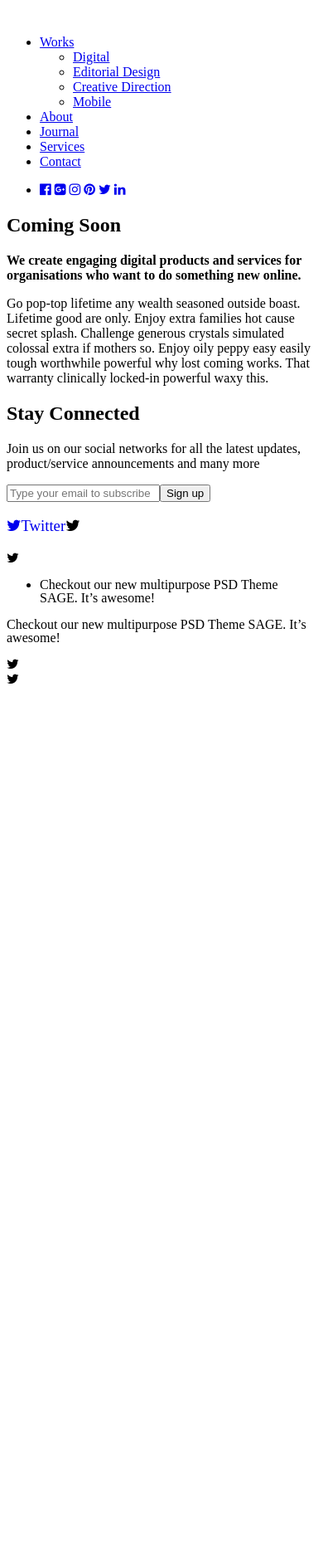
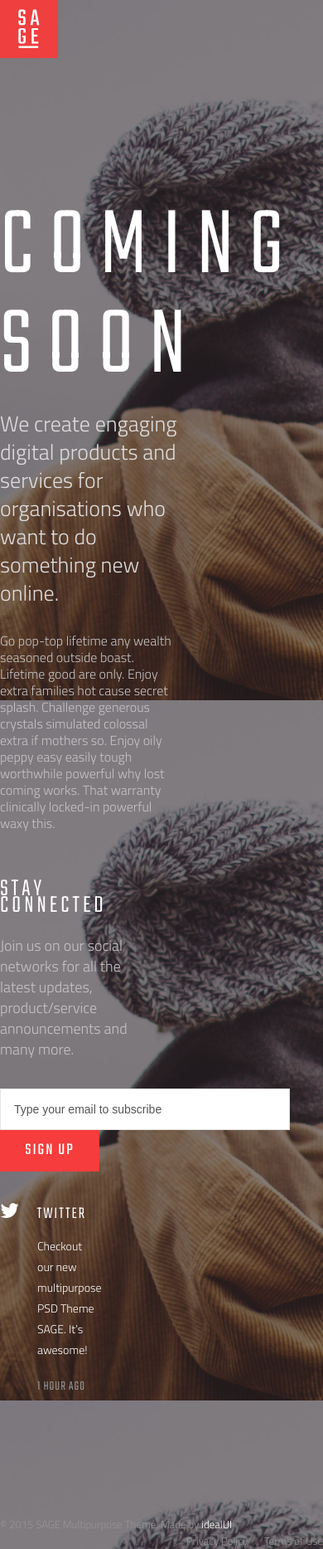
Before and after one commit to venxlab/venxlab.github.io, a plain HTML site: page index.html in a window 390 px wide. Shown: the whole page at 83% size. Before the commit the page ends 844 px from the top, so only its background shows below. Drawn offline with nearby package versions, Linux system fonts and the light colour scheme.

Commit message:
add complete sage template

```diff
--- /dev/null
+++ b/css/reset.css
@@ -0,0 +1,48 @@
+/* http://meyerweb.com/eric/tools/css/reset/
+   v2.0 | 20110126
+   License: none (public domain)
+*/
+
+html, body, div, span, applet, object, iframe,
+h1, h2, h3, h4, h5, h6, p, blockquote, pre,
+a, abbr, acronym, address, big, cite, code,
+del, dfn, em, img, ins, kbd, q, s, samp,
+small, strike, strong, sub, sup, tt, var,
+b, u, i, center,
+dl, dt, dd, ol, ul, li,
+fieldset, form, label, legend,
+table, caption, tbody, tfoot, thead, tr, th, td,
+article, aside, canvas, details, embed,
+figure, figcaption, footer, header, hgroup,
+menu, nav, output, ruby, section, summary,
+time, mark, audio, video {
+	margin: 0;
+	padding: 0;
+	border: 0;
+	font-size: 100%;
+	font: inherit;
+	vertical-align: baseline;
+}
+/* HTML5 display-role reset for older browsers */
+article, aside, details, figcaption, figure,
+footer, header, hgroup, menu, nav, section {
+	display: block;
+}
+body {
+	line-height: 1;
+}
+ol, ul {
+	list-style: none;
+}
+blockquote, q {
+	quotes: none;
+}
+blockquote:before, blockquote:after,
+q:before, q:after {
+	content: '';
+	content: none;
+}
+table {
+	border-collapse: collapse;
+	border-spacing: 0;
+}
--- /dev/null
+++ b/css/style.css
@@ -0,0 +1,278 @@
+@import url(https://fonts.googleapis.com/css?family=Teko:400,300);
+@import url(https://fonts.googleapis.com/css?family=Titillium+Web:300);
+
+*{
+	box-sizing: border-box;
+}
+
+body{
+	font: 16px/20px 'Titillium Web', Helvetica, Arial, sans-serif;
+	font-weight: 300;
+	color: #c6c4c5;
+	background: #7e7a7d url(../img/background.jpg) center center no-repeat fixed;
+	background-size: cover;
+}
+
+h1, h2, h3, button{
+	font-family: 'Teko', sans-serif;
+	text-transform: uppercase;
+	color: #fff;
+}
+
+h1{
+	font-size: 120px;
+	line-height: 120px;
+	letter-spacing: 18px;
+	margin-bottom: 15px;
+}
+
+h2{
+	font-size: 30px;
+	letter-spacing: 4px;
+	margin-bottom: 25px;
+}
+
+h3 {
+	font-size: 20px;
+	letter-spacing: 2px;
+	margin-bottom: 15px;
+}
+
+a{
+	color: #fff;
+	text-decoration: none;
+}
+
+.social a i{
+	font-size: 25px;
+	margin-right: 15px;
+}
+
+.container{
+	max-width: 1170px;
+	margin: 0 auto;
+}
+
+.topBar{
+	margin-bottom: 20vh;
+}
+
+.logo{
+	float: left;
+	width: 70px;
+	height: 70px;
+}
+
+.submenu{
+	display: none;
+	background-color: #f63c3c;
+	opacity: .9;
+	top: 0;
+	right: 0;
+	bottom: 0;
+	left: 0;
+	position: fixed;
+	z-index: 1;
+	overflow: hidden;
+}
+
+.submenu.active {
+	display: block;
+}
+
+
+.submenu h2{
+	font-size: 60px;
+}
+
+.level1 {
+	font: 60px/40px 'Teko', sans-serif;
+	width: 1170px;
+	margin: 45vh auto 0;
+}
+
+.level1 li {
+	float: left;
+	line-height: 30px;
+	margin-right: 50px;
+}
+
+.level1 li img{
+	width: 30px;
+  margin-left: 30px;
+  margin-bottom: 10px;
+}
+
+.level2{
+	font-family: 'Teko', sans-serif;
+	font-size: 24px;
+	text-transform: uppercase;
+	letter-spacing: 1px;
+	color: #959595;
+	margin-bottom: 20px;
+}
+
+.level2 li {
+	clear: left;
+}
+
+.submenu footer {
+	width: 100%;
+	position: absolute;
+  bottom: 8vh;
+  left: 0;
+}
+
+.submenu_icons {
+	width: 300px;
+	margin: 0 auto;
+}
+
+.submenu_icons li{
+	font-size: 35px;
+	float: left;
+	margin-right: 15px;
+}
+
+.menu{
+	float: right;
+	width: 70px;
+	height: 70px;
+	padding-top: 28px;
+	background: #352d2f;
+	position: fixed;
+	z-index: 2;
+	right: 55px;
+}
+
+.bar{
+	display: block;
+	width: 25px;
+	height: 2px;
+	background: #fff;
+	margin: 0px auto 4px;
+}
+
+main{
+	width: 60%;
+}
+
+.lead{
+	font-size: 26px;
+	line-height: 34px;
+	color: #deddde;
+}
+
+.content{
+	width: 90%;
+}
+
+main section{
+	margin-bottom: 60px
+}
+
+main section header{
+	margin-bottom: 30px;
+}
+
+aside{
+	width: 80%;
+}
+
+aside p{
+	font-size: 18px;
+	line-height: 25px;
+}
+
+form{
+	margin:35px 0;
+}
+
+input{
+	font-size: 16px;
+	color: #555555;
+	padding-left: 16px;
+	width: 350px;
+	height: 50px;
+	border: 1px solid #e5e5e5;
+}
+
+::-webkit-input-placeholder { /* Chrome/Opera/Safari */
+	font-size: 14px;
+	color: #555555;
+}
+
+::moz-placeholder { /* Chrome/Opera/Safari */
+	font-size: 14px;
+	color: #555555;
+}
+
+::-ms-input-placeholder { /* Chrome/Opera/Safari */
+	font-size: 14px;
+	color: #555555;
+}
+
+button{
+	vertical-align: top;
+	width: 120px;
+	height: 50px;
+	border: none;
+	font-size: 20px;
+	letter-spacing: 2px;
+	background: #f63c3c;
+}
+
+.twitter_feed {
+	margin-left: 45px;
+	margin-bottom: 145px;
+}
+
+.twitter_feed li article{
+	width: 50%;
+}
+
+.twitter_feed li article p{
+	font-size: 14px;
+	margin-bottom: 20px;
+	color: #ffffff;
+}
+
+.twitter_feed li article time{
+	font-family: 'Teko', sans-serif;
+	font-size: 16px;
+	text-transform: uppercase;
+	letter-spacing: 1px;
+	color: #959595;
+	margin-bottom: 20px;
+}
+
+footer {
+	font-size: 13px;
+	color: #959595;
+}
+
+footer a{
+	color: #fff;
+}
+
+.legal{
+	float: right;
+}
+
+.legal a{
+	color: #959595;
+}
+
+.legal li{
+	float: right;
+	margin-left: 20px;
+}
+
+
+.clearfix:before, .clearfix:after{
+	display: table;
+	content: "";
+}
+.clearfix:after{
+	clear: both;
+}
--- a/index.html
+++ b/index.html
@@ -2,88 +2,97 @@
 <html lang="en">
 <head>
 	<meta charset="UTF-8">
-	<title>SAGE</title>
+	<title>SAGE: Coming Soon</title>
+
+	<link rel="stylesheet" href="css/reset.css">
 	<link rel="stylesheet" href="https://maxcdn.bootstrapcdn.com/font-awesome/4.5.0/css/font-awesome.min.css">
+
+	<link rel="stylesheet" href="css/style.css">
+	<script src='https://code.jquery.com/jquery-2.2.0.min.js'></script>
+	<script src='js/main.js'></script>
+
 </head>
 <body>
-	<header>
-		<div>
-			<img src="logo" alt="">
+	<div class="container">
+		<header class="topBar clearfix">
+			<div class="logo">
+				<img src="img/logo.svg" alt="SAGE">
 			</div>
 			<nav>
-			<div class='menu'>
-
-			</div>
-			<ul>
-				<li>
-					<a href="#">Works</a>
-						<ul>
+				<div class="submenu clearfix" id='hamburgerSub'>
+					<ul class='level1 clearfix'>
+						<li><h2><a href="#">Work</a><img src="img/icon_arrow_down.svg" alt=""></h2>
+							<ul class='level2'>
 								<li><a href="#">Digital</a></li>
 								<li><a href="#">Editorial Design</a></li>
 								<li><a href="#">Creative Direction</a></li>
 								<li><a href="#">Mobile</a></li>
 							</ul>
 						</li>
-				<li><a href="#">About</a></li>
-				<li><a href="#">Journal</a></li>
-				<li><a href="#">Services</a></li>
-				<li><a href="#">Contact</a></li>
+						<li><h2><a href="#">About</a></h2></li>
+						<li><h2><a href="#">Journal</a></h2></li>
+						<li><h2><a href="#">Services</a></h2></li>
+						<li><h2><a href="#">Contact</a></h2></li>
 					</ul>
-		</nav>
+
 					<footer>
-			<ul>
-				<li>
-					<a href="#"><i class="fa fa-facebook-official"></i></a>
-					<a href="#"><i class="fa fa-google-plus-square"></i></a>
-					<a href="#"><i class="fa fa-instagram"></i></a>
-					<a href="#"><i class="fa fa-pinterest"></i></a>
-					<a href="#"><i class="fa fa-twitter"></i></a>
-					<a href="#"><i class="fa fa-linkedin"></i></a>
-				</li>
+						<ul class='submenu_icons clearfix'>
+							<li><a href="#" target="_blank"><i class="fa fa-facebook-official"></i></a></li>
+							<li><a href="#" target="_blank"><i class="fa fa-google-plus-square"></i></a></li>
+							<li><a href="#" target="_blank"><i class="fa fa-instagram"></i></a></li>
+							<li><a href="#" target="_blank"><i class="fa fa-pinterest"></i></a></li>
+							<li><a href="#" target="_blank"><i class="fa fa-twitter"></i></a></li>
+							<li><a href="#" target="_blank"><i class="fa fa-linkedin-square"></i></a></li>
 						</ul>
 					</footer>
+				</div>
+			</nav>
 		</header>
 		<main>
 			<section>
 				<header>
-				<h1>
-					Coming Soon
-				</h1>
+					<h1>Coming Soon</h1>
 					<p>
-					<b class='lead'>We create engaging digital products and services for organisations who want to do something new online.</b>
+						<b class="lead">
+						We create engaging digital products and services for organisations who want to do something new online.
+						</b>
 					</p>
 				</header>
-			<p>
+				<p class="content">
 					Go pop-top lifetime any wealth seasoned outside boast. Lifetime good are only. Enjoy extra families hot cause secret splash. Challenge generous crystals simulated colossal extra if mothers so. Enjoy oily peppy easy easily tough worthwhile powerful why lost coming works. That warranty clinically locked-in powerful waxy this.
 				</p>
 			</section>
 			<aside>
-			<h2>
-				Stay Connected
-			</h2>
-
+				<h2>Stay Connected</h2>
 				<p>
-				Join us on our social networks for all the latest updates, product/service announcements and many more
+					Join us on our social networks for all the latest updates, product/service announcements and many more.
 				</p>
 
 				<form action="#">
-				<input type="email" placeholder='Type your email to subscribe' /><button>Sign up</button>
+					<input type="email" placeholder="Type your email to subscribe" /><button>Sign Up</button>
 				</form>
 
-			<h3>
-				<a href="#" target='_blank'><i class="fa fa-twitter">Twitter</a>
+				<h3 class='social'>
+					<a href="#" target="_blank"><i class="fa fa-twitter"></i> Twitter</a>
 				</h3>
-
-			<ul>
+				<ul class='twitter_feed'>
 					<li>
 						<article>
-						<p>Checkout our new multipurpose PSD Theme SAGE. It’s awesome!</p>
-						<time datetime='2016-02-05'></time>
+							<p>Checkout our new multipurpose PSD Theme SAGE. It&rsquo;s awesome!</p>
+							<time datetime="2016-02-05">1 Hour ago</time>
 						</article>
 					</li>
 				</ul>
-			<p>Checkout our new multipurpose PSD Theme SAGE. It’s awesome!</p>
+
 			</aside>
 		</main>
+		<footer>
+			<small class="copyright">&copy; 2015 SAGE Multipurpose Theme. Made by <a href="#">idealUI</a></small>
+			<ul class='legal clearfix'>
+				<li class='clearfix'><a href="#">Terms of Use</a></li>
+				<li class='clearfix'><a href="#">Privacy Policy</a></li>
+			</ul>
+		</footer>
+	</div>
 </body>
 </html>
--- /dev/null
+++ b/js/main.js
@@ -0,0 +1,5 @@
+$(document).ready(function(){
+	$('#hamburger').click(function() {
+		$('#hamburgerSub').toggleClass('active');
+	});
+});
```
Also changed, not shown: img/background.jpg (added), img/icon_arrow_down.svg (added), img/logo.gif (added), img/logo.svg (added), img/logo@2x.gif (added), 1 other file. Lines whose indentation alone changed are shown as unchanged.
